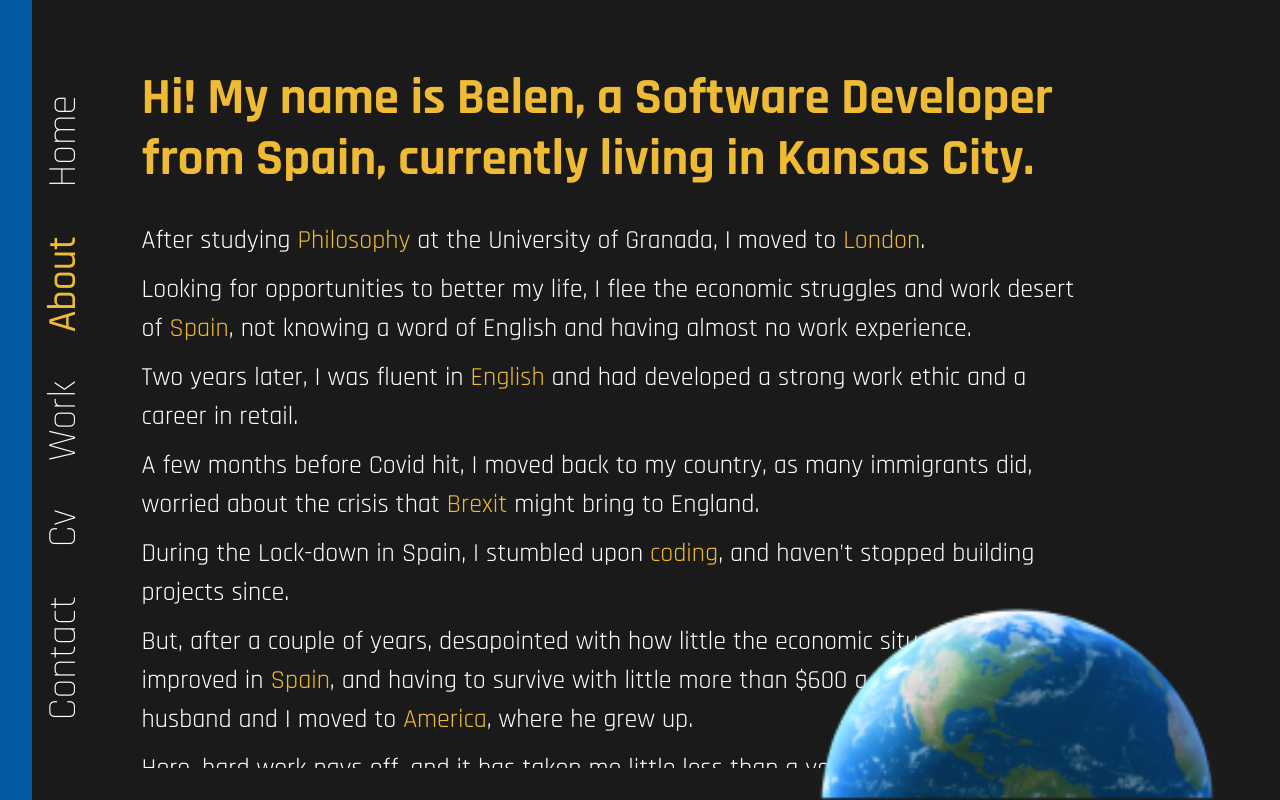
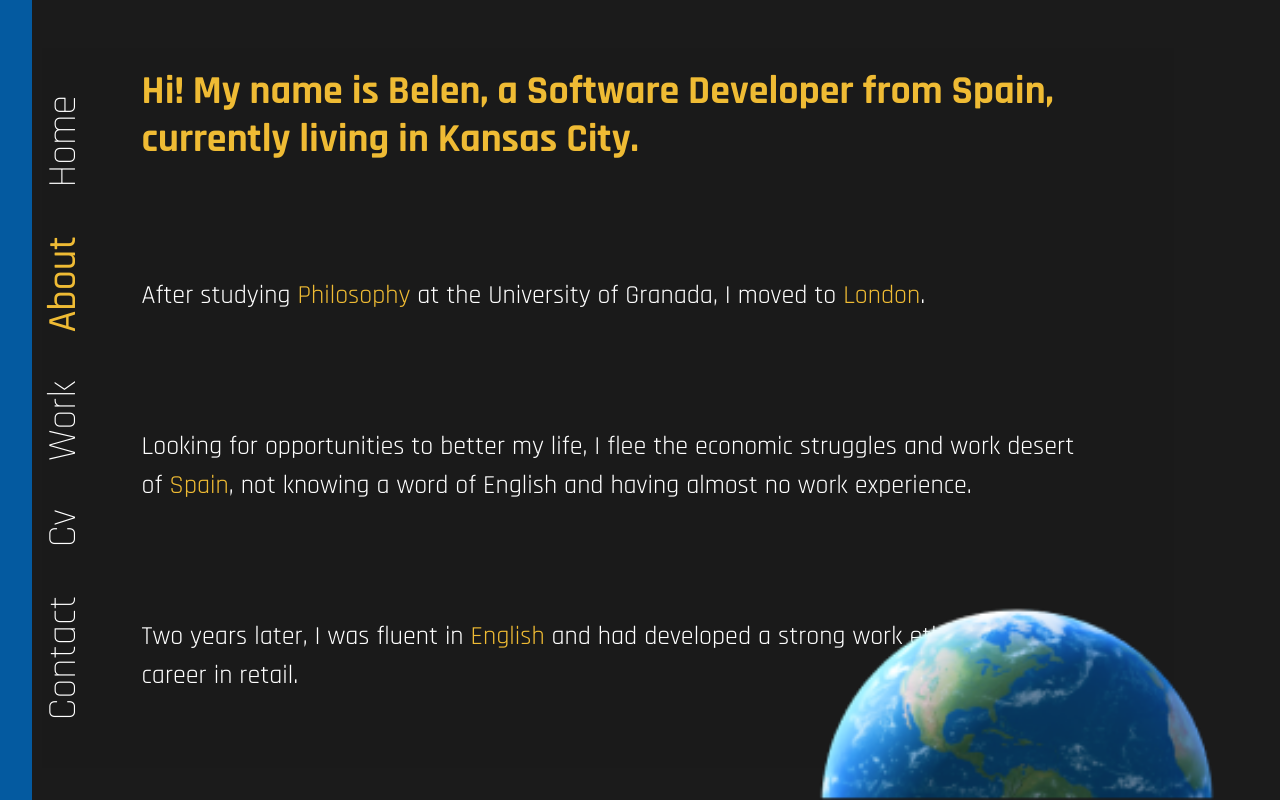
Before and after one commit to 93Belen/personal-website, a React (Create React App) app: page /about in a window 1280 px wide. Built offline with nearby package versions, Linux system fonts and the light colour scheme.

Commit message:
fiex styling bug

```diff
--- a/src/components/about/about.css
+++ b/src/components/about/about.css
@@ -25,7 +25,7 @@
     overflow-y: scroll;
 }
 
-#text-container p {
+#textContainer p {
     margin: 12% 0;
 }
 #h1{
@@ -72,7 +72,7 @@
         max-width: 500px;
         display: block;
     }
-    #text-container #h1{
+    #textContainer #h1{
         font-size: 4rem;
     }
 }
```
